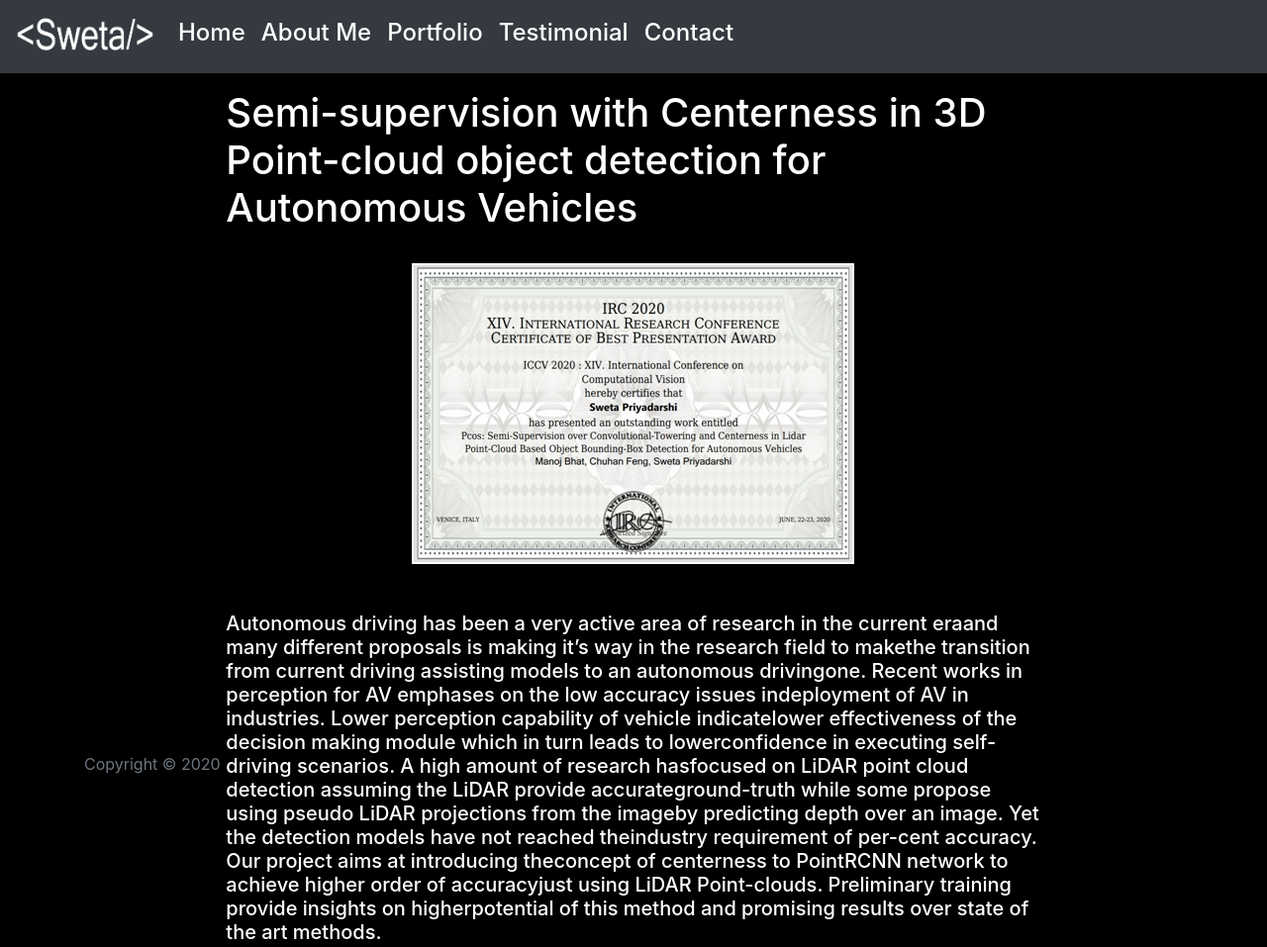
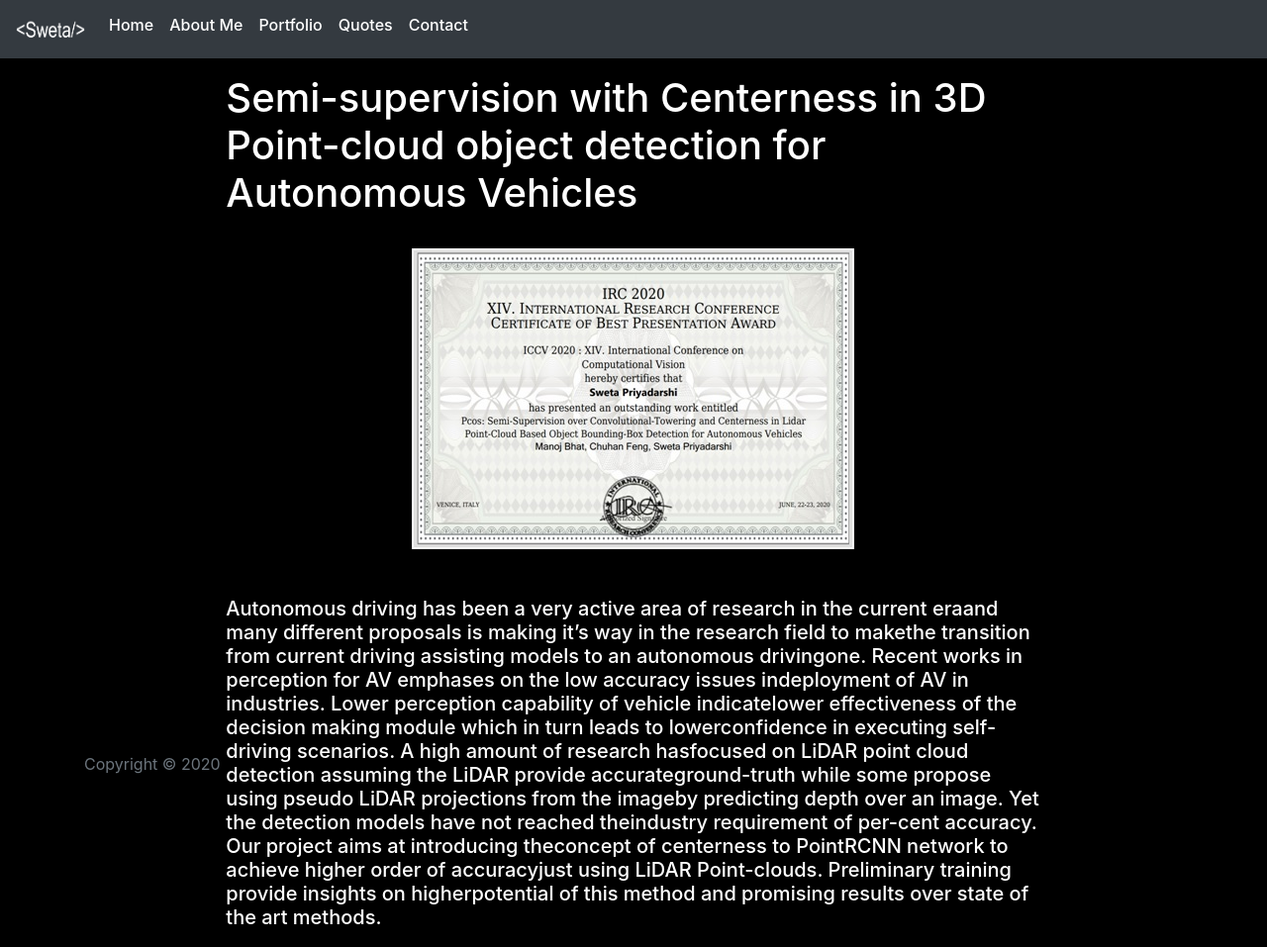
Before and after one commit to Swetap24/Swetap24.github.io, a plain HTML site: page publications/pu1/index.html in a window 1280 px wide. Shown: the top 957 px of the page at 99% size. Drawn offline with nearby package versions, Linux system fonts and the light colour scheme; a script that the page names is missing.

Commit message:
Update index.html

```diff
--- a/publications/pu1/index.html
+++ b/publications/pu1/index.html
@@ -13,7 +13,7 @@
   <body>
 
        <nav class="navbar navbar-expand-lg navbar-dark bg-dark">
-  <a class="navbar-brand" href="#"><img src="/images/sweta_white.png" style="width: 140px;"></a>
+  <a class="navbar-brand" href="#"><img src="/images/sweta_white.png" style="width: 70px;"></a>
   <button class="navbar-toggler" type="button" data-toggle="collapse" data-target="#navbarSupportedContent" aria-controls="navbarSupportedContent" aria-expanded="false" aria-label="Toggle navigation">
     <span class="navbar-toggler-icon"></span>
   </button>
@@ -21,19 +21,19 @@
   <div class="collapse navbar-collapse" id="navbarSupportedContent">
     <ul class="navbar-nav mr-auto">
       <li class="nav-item active">
-        <a class="nav-link" href="https://swetap24.github.io/#home"><h4>Home</h4></a>
+        <a class="nav-link" href="https://swetap24.github.io/#home"><h6>Home</h6></a>
       </li>
       <li class="nav-item active">
-        <a class="nav-link" href="https://swetap24.github.io/#about"><h4>About Me</h4></a>
+        <a class="nav-link" href="https://swetap24.github.io/#about"><h6>About Me</h6></a>
       </li>
       <li class="nav-item active">
-        <a class="nav-link" href="https://swetap24.github.io/portfolio/"><h4>Portfolio</h4></a>
+        <a class="nav-link" href="https://swetap24.github.io/portfolio/"><h6>Portfolio</h6></a>
       </li>
       <li class="nav-item active">
-        <a class="nav-link" href="https://swetap24.github.io/#testimonial"><h4>Testimonial</h4></a>
+        <a class="nav-link" href="https://swetap24.github.io/#testimonial"><h6>Quotes</h6></a>
       </li>
       <li class="nav-item active">
-        <a class="nav-link" href="https://swetap24.github.io/#contact"><h4>Contact</h4></a>
+        <a class="nav-link" href="https://swetap24.github.io/#contact"><h6>Contact</h6></a>
       </li>
 
 
```
